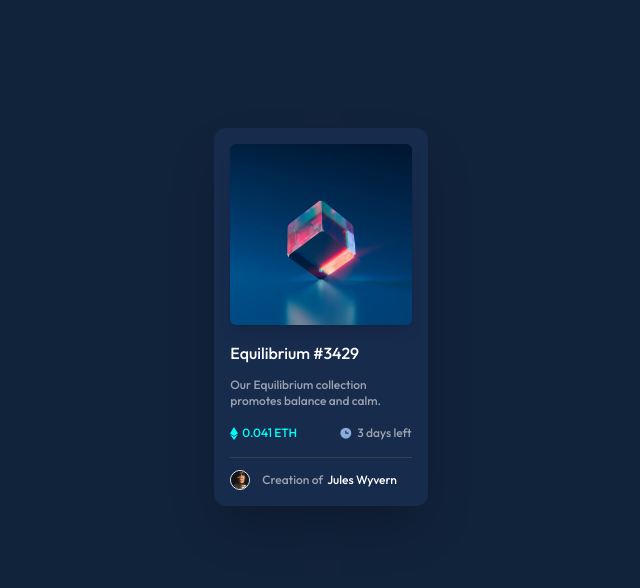
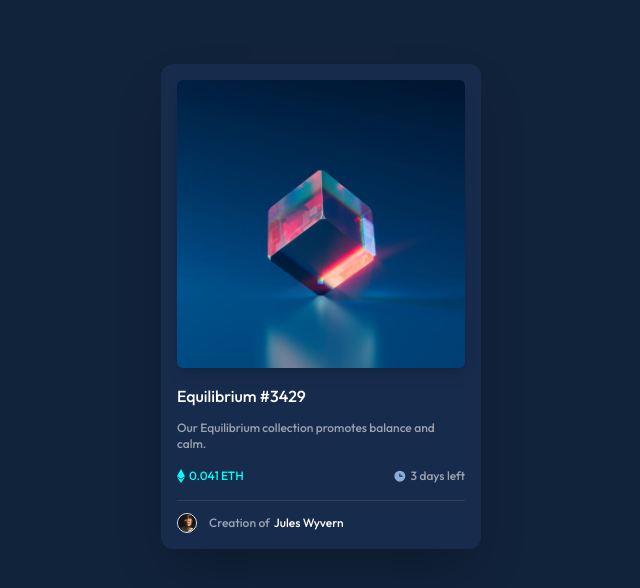
Before and after one commit to Aravinthvimal/NFT-Preview-Card, a plain HTML site: page index.html in a window 1280 px wide. Shown: the whole page, without its empty margins (319-959 px from the left). Drawn offline with nearby package versions, Linux system fonts and the light colour scheme.

Commit message:
Desktop design changed

```diff
--- a/index.html
+++ b/index.html
@@ -12,8 +12,8 @@
   <title> NFT Preview Card </title>
 </head>
 <body style="background-color: #11223b; font-family: 'Outfit', sans-serif;" class="">
-  <div class="flex justify-center mt-12 lg:mt-32 md:mt-14 ">
-    <div style="background-color: #172b4d" class="flex flex-col w-2/3 lg:w-1/6 md:w-1/3 p-4 rounded-xl shadow-2xl ">
+  <div class="flex justify-center mt-12 lg:mt-16 md:mt-14 ">
+    <div style="background-color: #172b4d" class="flex flex-col w-2/3 lg:w-1/4 md:w-1/3 p-4 rounded-xl shadow-2xl ">
       <img class="object-cover object-fit rounded-md shadow-lg" src="./images/image-equilibrium.jpg" />
       <h3 class="text-white pt-4 "> Equilibrium #3429 </h3>
       <p class="font-normal text-gray-400 pt-3 text-xs "> Our Equilibrium collection promotes balance and calm. </p>
```
